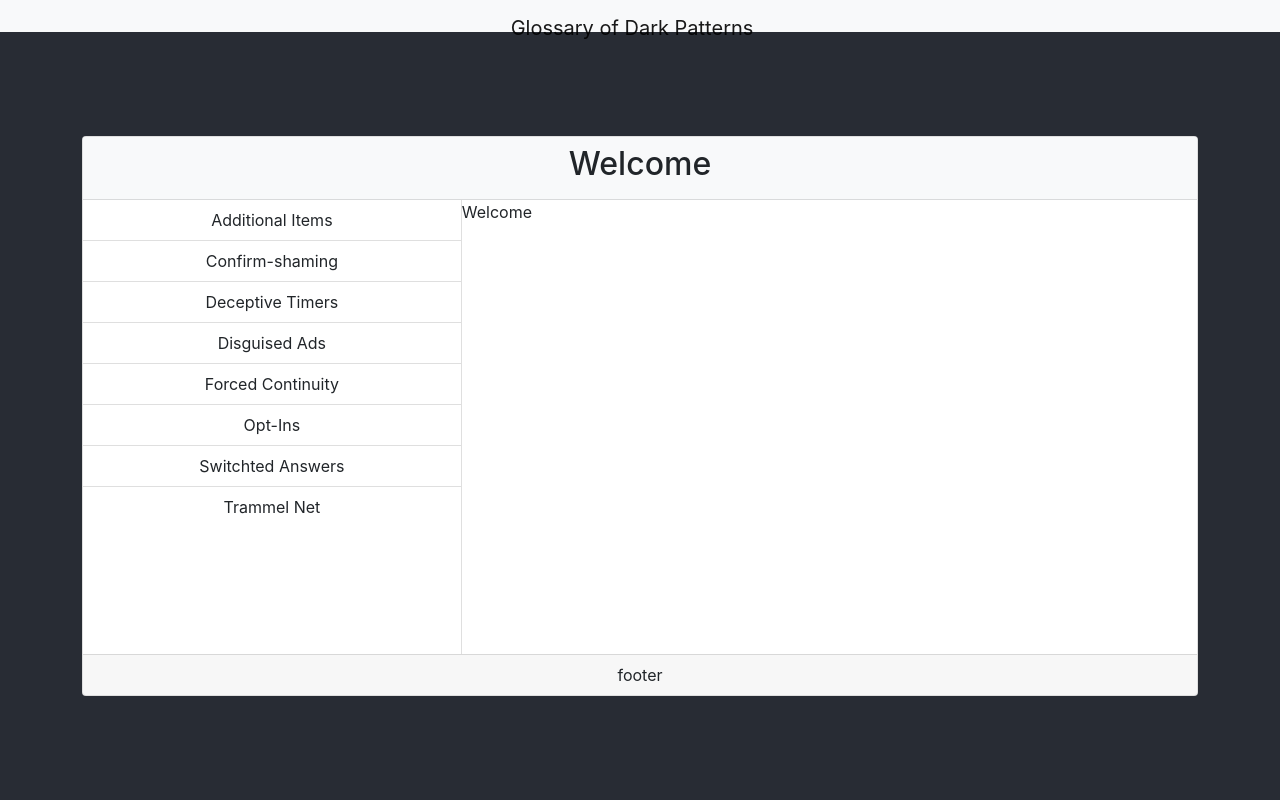
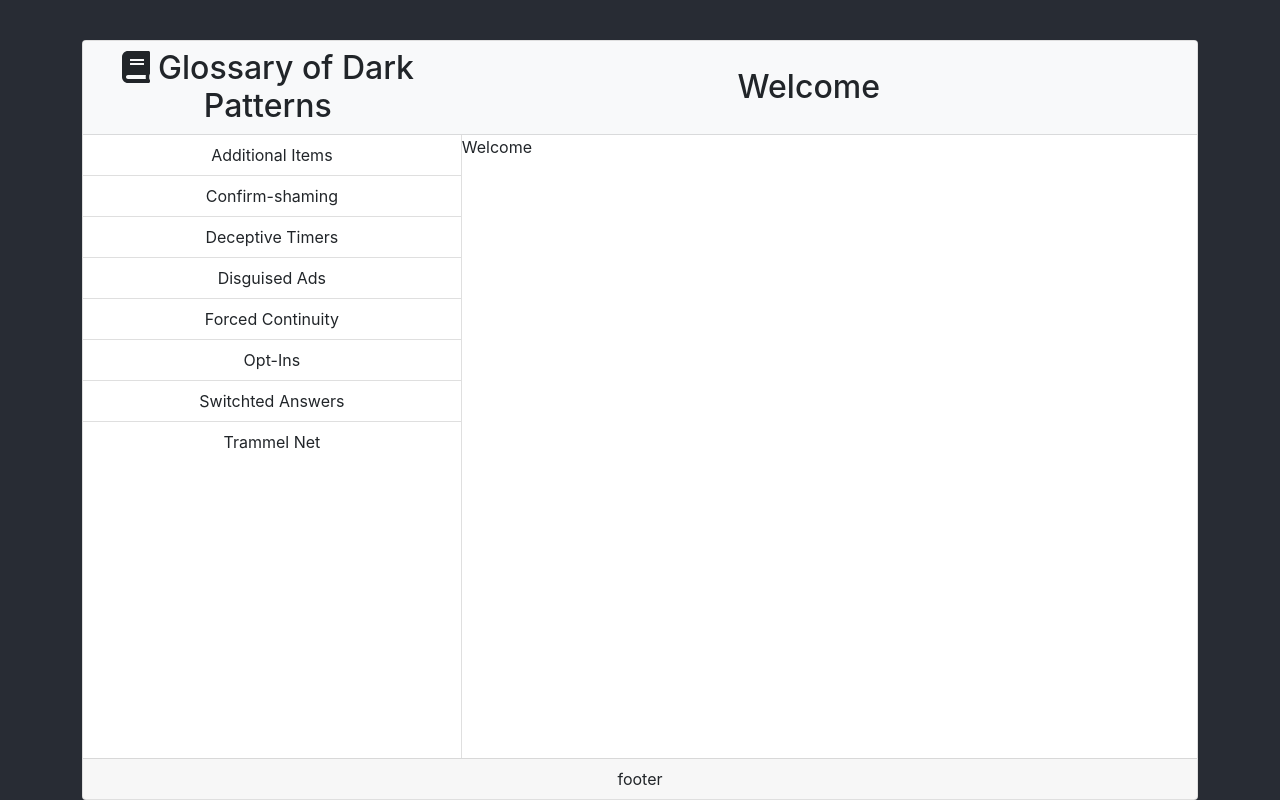
Before and after one commit to whysgai/dark-pattern-glossary, a React (Create React App) app: page / in a window 1280 px wide. Built offline with nearby package versions, Linux system fonts and the light colour scheme.

Commit message:
feat: Update card header

```diff
--- a/src/App.js
+++ b/src/App.js
@@ -16,7 +16,7 @@ const App = () => {
 
   return (
     <div className="App">
-      <Navbar/>
+      {/* <Navbar/> */}
       <main className="background">
         <div className="container">
           <div className="card glossary-card">
--- a/src/components/GlossaryHeader.js
+++ b/src/components/GlossaryHeader.js
@@ -2,9 +2,11 @@ import { FontAwesomeIcon } from "@fortawesome/react-fontawesome";
 import { faBook } from "@fortawesome/free-solid-svg-icons";
 
 const GlossaryHeader = props =>
-    <div className="card-header bg-light">
-        {/* <FontAwesomeIcon icon={faBook} /> */}
-        <h2>{props.activeIndex}</h2>
+    <div className="glossary-header card-header bg-light">
+        <span><span className="h2"><FontAwesomeIcon icon={faBook}/></span><span className="h2"> Glossary of Dark Patterns</span></span>
+        <span><span className="h2">{props.activeIndex}</span></span>
+
+        {/* <h2>{props.activeIndex}</h2> */}
     </div>
 
 export default GlossaryHeader;
--- a/src/styles/styles.css
+++ b/src/styles/styles.css
@@ -13,20 +13,42 @@
 
 main.background {
     background-color: #282c34;
-    height: 96vh;
+    min-height: 100vh;
     display: flex;
     flex-direction: column;
     align-items: center;
     justify-content: center;
 }
 
+
+
 .glossary-card {
-    height: 70vh;
+    height: 95vh;
+    margin-top: 5vh;
 }
 
 .glossary-card-body {
     height: 100%;
     display: flex;
+}
+
+.glossary-header {
+    display: flex;
+    justify-content: space-between;
+    align-items: center;
+}
+
+.glossary-header span:first-child {
+    width: 34%;
+    justify-content: space-evenly;
+}
+
+.glossary-header span:first-child span:first-child{
+    align-self: center;
+}
+
+.glossary-header span:nth-child(2) {
+    width: 75%;
 }
 
 .glossary-index, .glossary-page {
```
